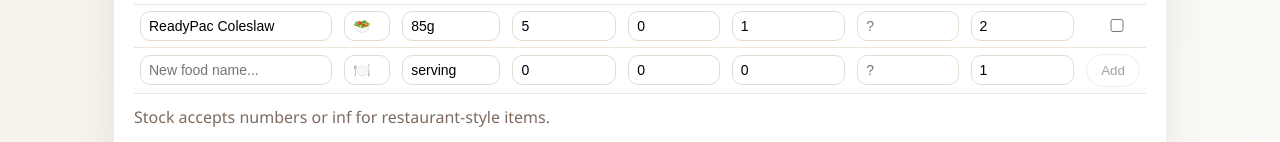
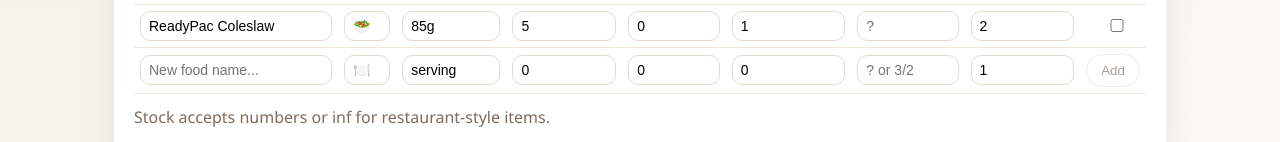
Before and after one commit to quark-zju/EatPlanner, a React (Vite) app: page / in a window 1280 px wide. Both pictures are taken after a click on the button "Inventory". Shown: the part 603-745 px from the top of the page. Built offline with nearby package versions, Linux system fonts and the light colour scheme; the HTML template or start-up script is replaced by a standard one.

Commit message:
feat: support ratio price input in new food editor
Agent-Model: gpt-5.3-codex

```diff
--- a/src/components/tabs/InventoryTab.tsx
+++ b/src/components/tabs/InventoryTab.tsx
@@ -47,6 +47,25 @@ export default function InventoryTab() {
     setSelectedFoodIds((prev) => prev.filter((id) => validIds.has(id)));
   };
 
+  const parsePriceInput = (value: string): number | undefined => {
+    const trimmed = value.trim();
+    if (!trimmed) {
+      return undefined;
+    }
+
+    const ratioMatch = trimmed.match(
+      /^([0-9]+(?:\.[0-9]+)?)\s*\/\s*([1-9][0-9]*)$/
+    );
+    if (ratioMatch) {
+      const numerator = Number(ratioMatch[1]);
+      const denominator = Number(ratioMatch[2]);
+      return numerator / denominator;
+    }
+
+    const asNumber = Number(trimmed);
+    return Number.isFinite(asNumber) ? asNumber : undefined;
+  };
+
   const commitNewFood = () => {
     const name = newFood.name.trim();
     if (!name) {
@@ -61,7 +80,7 @@ export default function InventoryTab() {
       carbs: Number(newFood.carbs),
       fat: Number(newFood.fat),
       protein: Number(newFood.protein),
-      price: newFood.price.trim() === "" ? undefined : Number(newFood.price),
+      price: parsePriceInput(newFood.price),
       stock: stockValue === "inf" ? "inf" : Number(newFood.stock),
     });
 
@@ -298,9 +317,9 @@ export default function InventoryTab() {
               </td>
               <td>
                 <input
-                  type="number"
+                  type="text"
                   value={newFood.price}
-                  placeholder="?"
+                  placeholder="? or 3/2"
                   onChange={(event) =>
                     setNewFood((prev) => ({ ...prev, price: event.target.value }))
                   }
```
